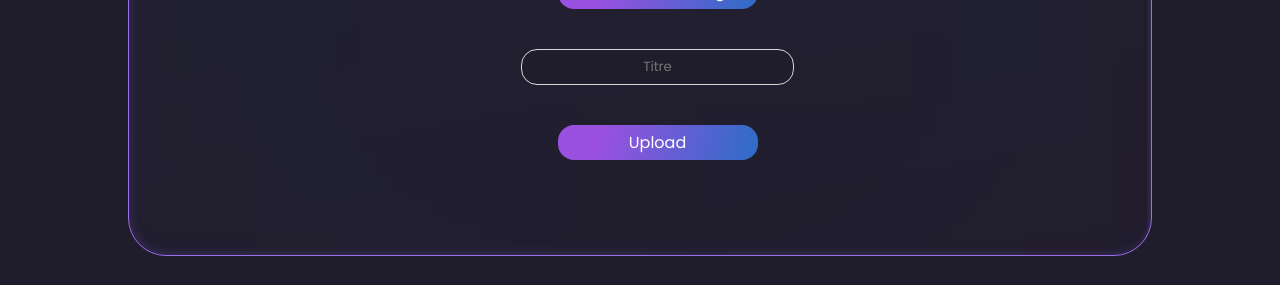
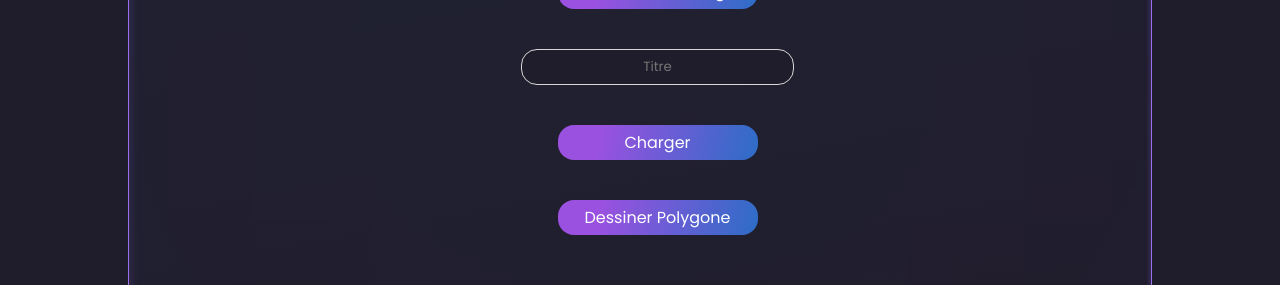
Before and after one commit to IA-Highway/IA-Highway-web, a React (Create React App) app in the folder IA_Highway/front/: page / in a window 1280 px wide. Shown: the part 1960-2245 px from the top of the page. Built offline with nearby package versions, Linux system fonts and the light colour scheme; no server answers.

Commit message:
Commencer Partie Cadrage React

```diff
--- a/IA_Highway/front/src/ImageUpload.js
+++ b/IA_Highway/front/src/ImageUpload.js
@@ -171,7 +171,8 @@ function ImageUpload(){
                 <label for="camera">Prendre Image</label>
 </MobileView>
                 <input type="text" placeholder='Titre' onClick={handleChange} name="title"/>
-                <label onClick={handleUpload}>Upload</label>
+                <label onClick={handleUpload}>Charger</label>
+                <label> Dessiner Polygone</label>
             </div>
             </div>
         </form>
```
